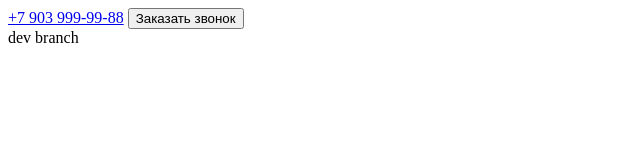
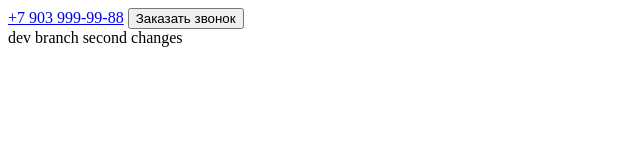
Before and after one commit to Aleanu/new-project, a plain HTML site: page index.html in a window 1280 px wide. Shown: the whole page, without its empty margins (0-640 px from the left). Drawn offline with nearby package versions, Linux system fonts and the light colour scheme.

Commit message:
second change

```diff
--- a/index.html
+++ b/index.html
@@ -18,3 +18,4 @@
 </body>
 </html>
 dev branch
+second changes
```
